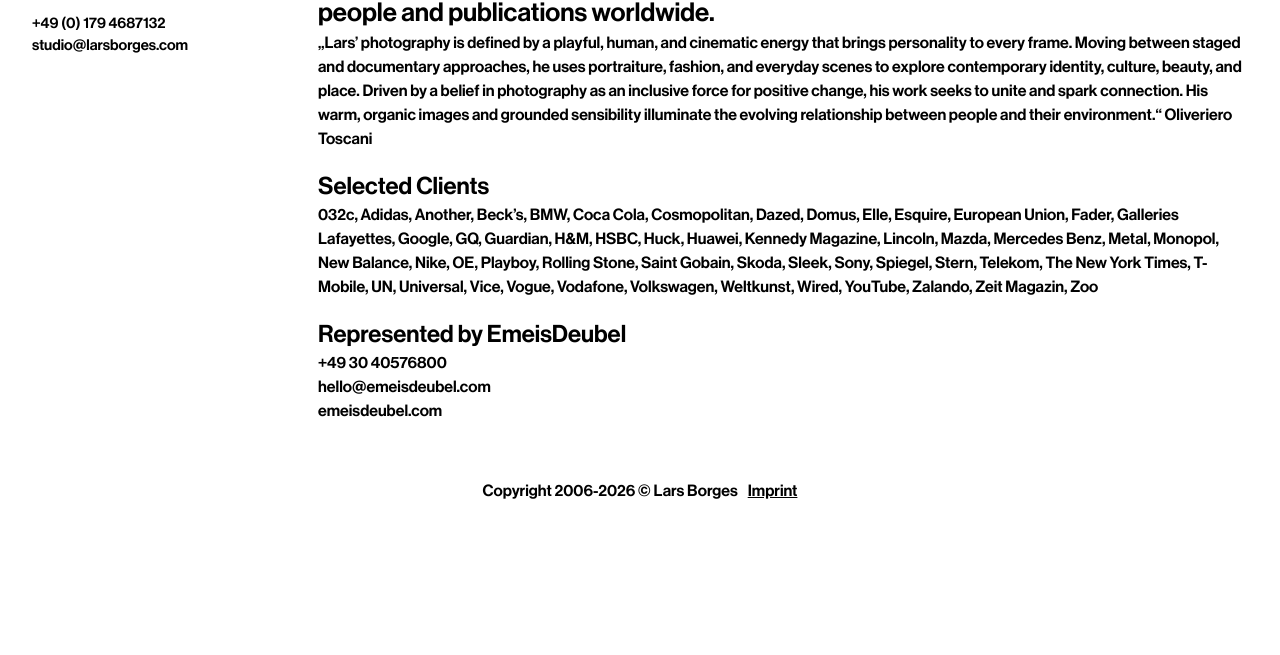
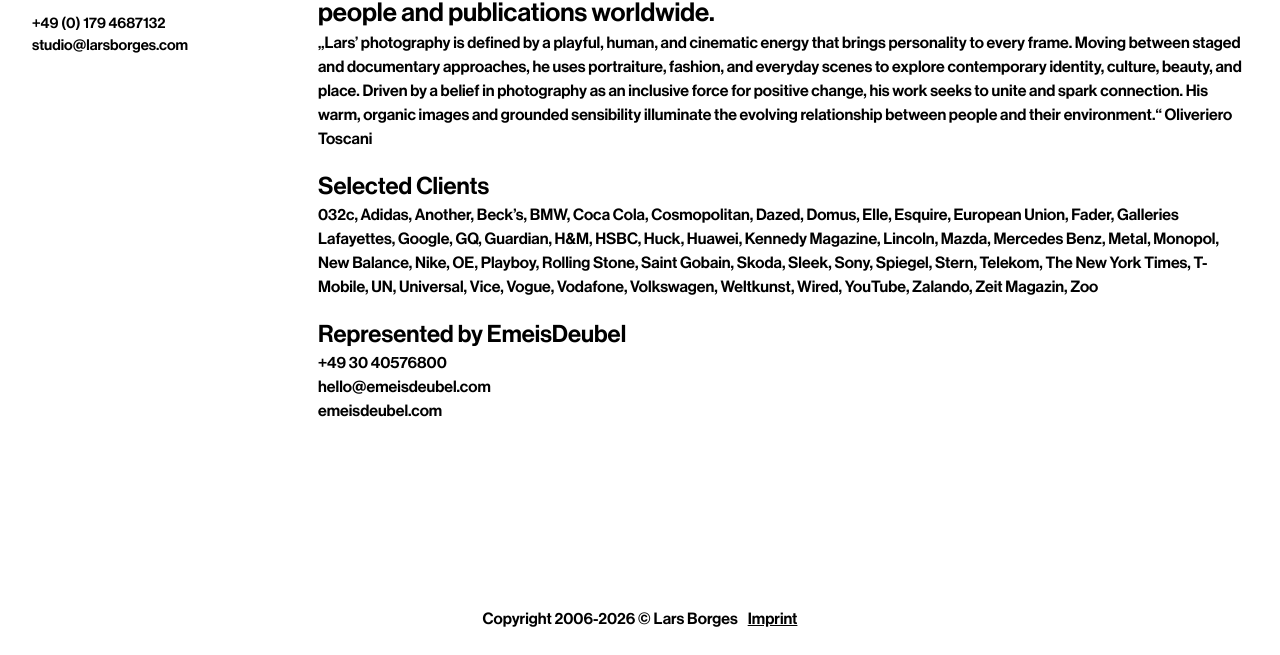
Before and after one commit to vinit-trio/lars-borges, a website: page about.html in a window 1280 px wide. Shown: the part 145-800 px from the top of the page. Drawn offline with Linux system fonts and the light colour scheme.

Commit message:
Add min height to about

```diff
--- a/about.html
+++ b/about.html
@@ -90,7 +90,7 @@
         </header>
 
         <main>
-            <section>
+            <section class="min-h-[calc(100vh-116px)] xl:min-h-[calc(100vh-148px)]">
                 <div class="container xl:px-32 py-16">
                     <div class="flex flex-col xl:flex-row gap-30">
                         <div class="sticky top-0 w-full xl:max-w-256 px-16 xl:p-0">
```
Also changed, not shown: assets/css/style.css.
